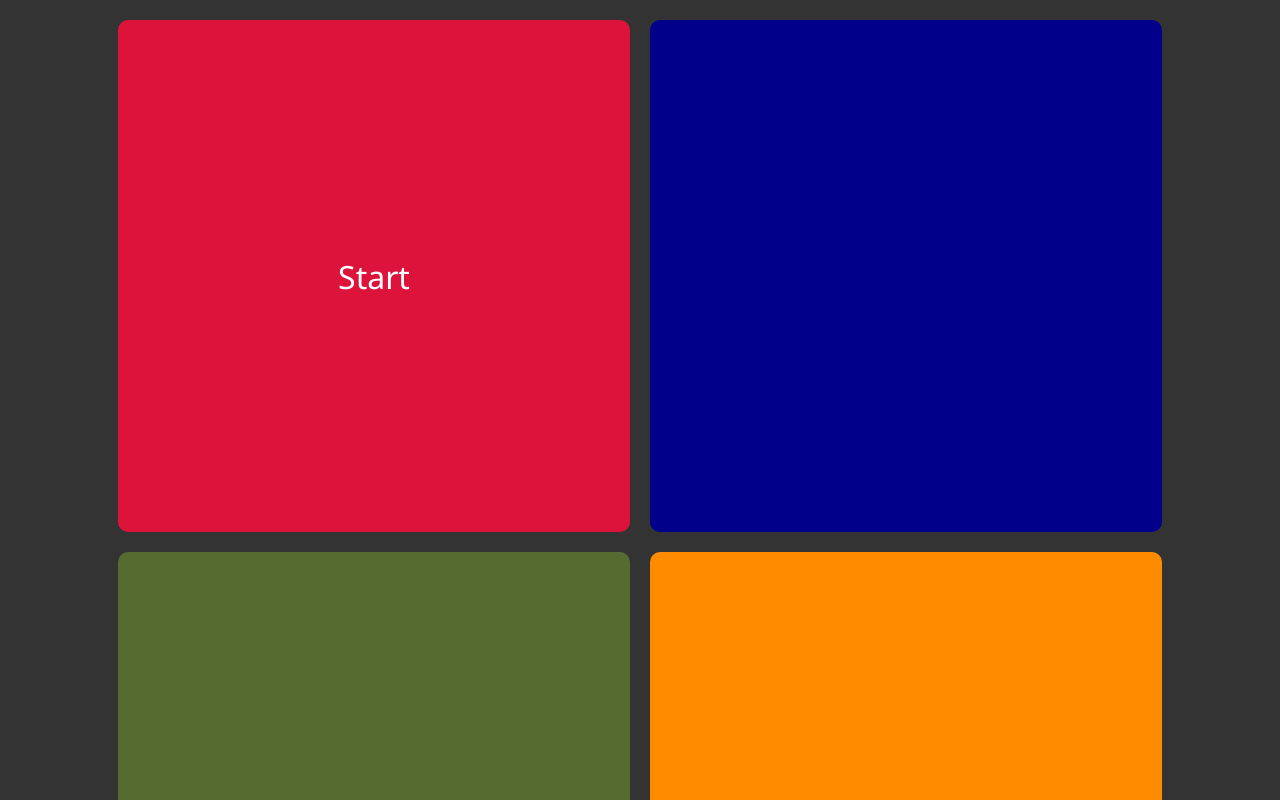
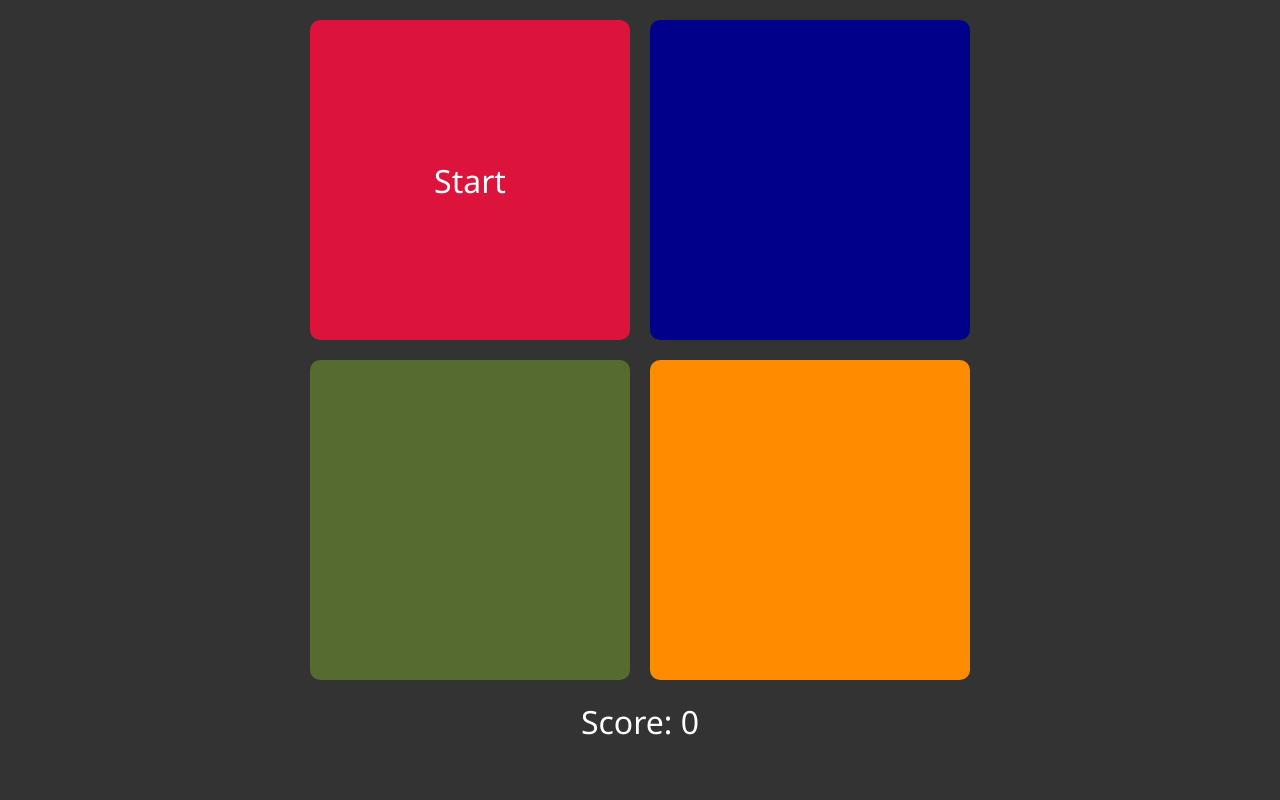
Before and after one commit to pizzalover125/memory, a plain HTML site: page index.html in a window 1280 px wide. Shown: the top 800 px of the page. Drawn offline with nearby package versions, Linux system fonts and the light colour scheme.

Commit message:
Update index.html

```diff
--- a/index.html
+++ b/index.html
@@ -32,8 +32,8 @@
             padding: 4vh;
             border-radius: 10px;
             border: none;
-            width: 40vw;
-            height: 40vw;
+            width: 40vh;
+            height: 40vh;
         }
 
         .box:active {
```
